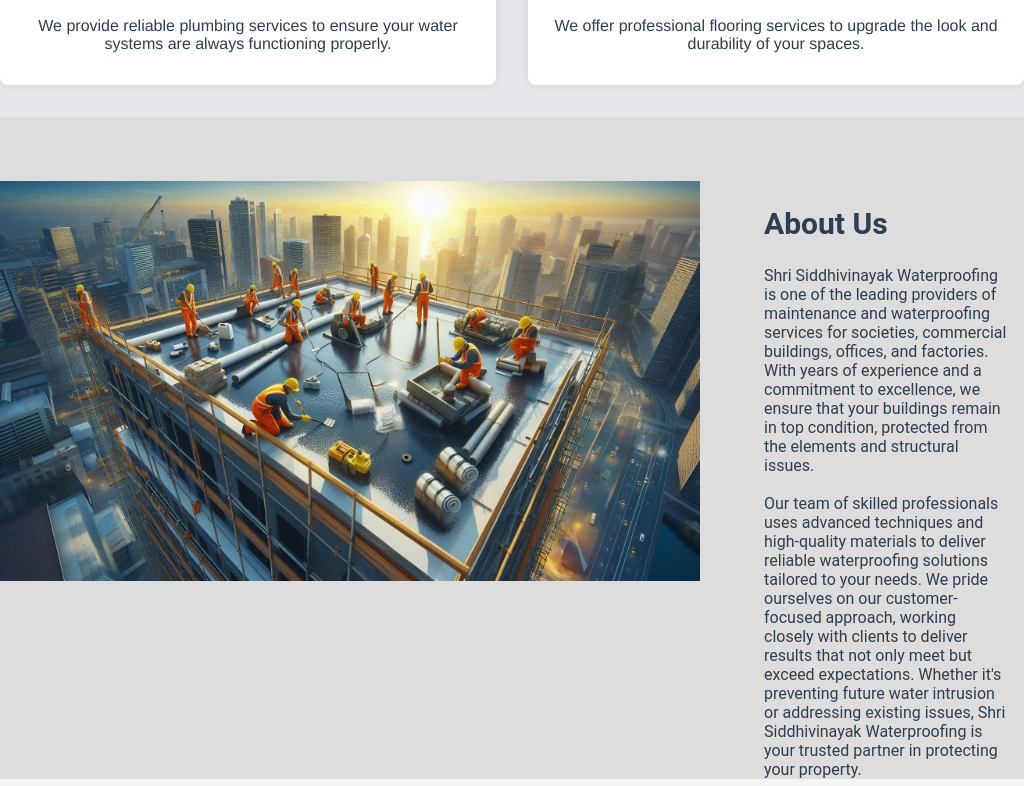
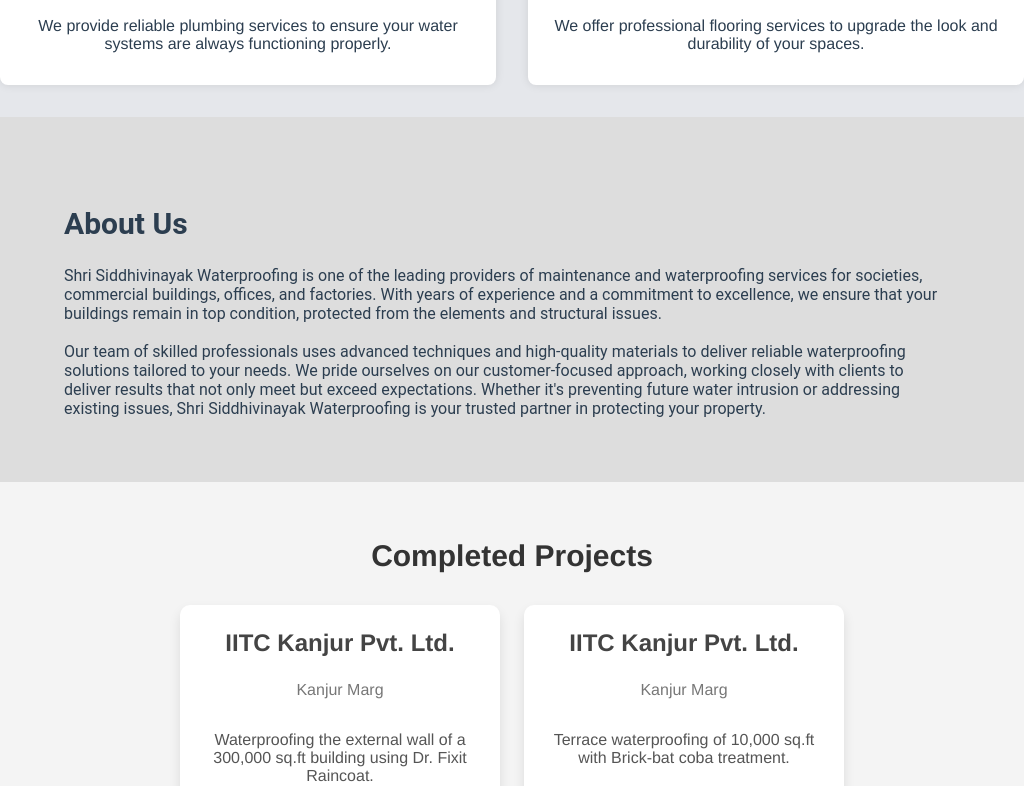
Before and after one commit to carnifex-cmd/businesswebsite, a Vue app: page /about in a window 1024 px wide. Shown: the part 1130-1916 px from the top of the page. Built offline with nearby package versions, Linux system fonts and the light colour scheme.

Commit message:
improved-tablet-dynamics

```diff
--- a/src/components/AboutPage.vue
+++ b/src/components/AboutPage.vue
@@ -48,6 +48,7 @@
       flex-direction:row;
       width:600px;
       height:400px;
+      padding-bottom:4rem;
     }
     .about-image{
       width:inherit;
@@ -61,6 +62,7 @@
       flex-direction:column;
       gap:0;
       padding-top:2rem;
+      padding-bottom:2rem;
     }
     .about-content{
       margin:1rem;
@@ -69,4 +71,14 @@
       display:none;
     }
   }
+
+  @media screen and (min-width: 769px) and (max-width: 1024px) {
+    #about{
+      padding:4rem;
+    }
+
+    .about-image{
+      display:none;
+    }
+  }
   </style>
```
